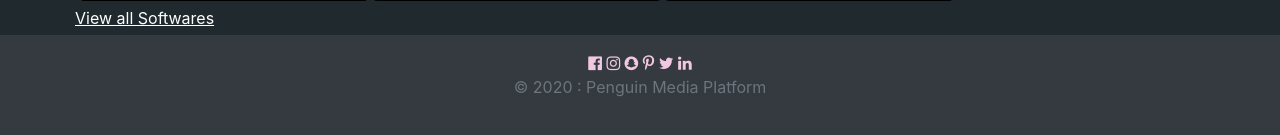
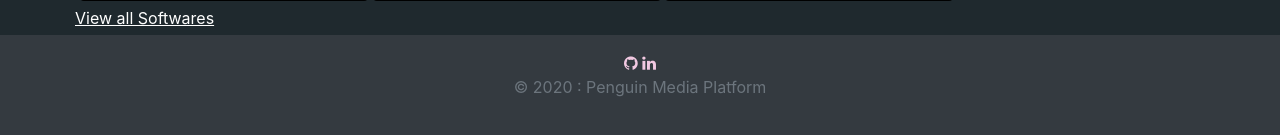
Before and after one commit to Vaibhav-28/PowerAnimal, a Django app: page / in a window 1280 px wide; the page is wider, and only the part inside the window is pictured. Shown: the part 2612-2747 px from the top of that part. Run offline with Django 3.2, Linux system fonts and the light colour scheme; data comes from the database, SQL or seed files in the repository.

Commit message:
Modified footer

```diff
--- a/penguin/templates/penguin/base.html
+++ b/penguin/templates/penguin/base.html
@@ -137,12 +137,8 @@
         {% endif %}
 
         <footer class="container-fluid footer mt-3 py-3 bg-dark" style="text-align: center; ">
-            <a href="#"><i class="fa fa-facebook-official"></i></a>
-            <a href="#"><i class="fa fa-instagram"></i></a>
-            <a href="#"><i class="fa fa-snapchat"></i></a>
-            <a href="#"><i class="fa fa-pinterest-p"></i></a>
-            <a href="#"><i class="fa fa-twitter"></i></a>
-            <a href="#"><i class="fa fa-linkedin"></i></a>
+            <a href="https://github.com/Vaibhav-28/PowerAnimal/"><i class="fa fa-github"></i></a>
+            <a href="https://www.linkedin.com/in/vaibhav-singh-sisodia-826b4b169/"><i class="fa fa-linkedin"></i></a>
             <p class="text-muted">© 2020 : Penguin Media Platform </p>
         </footer>
 
```
